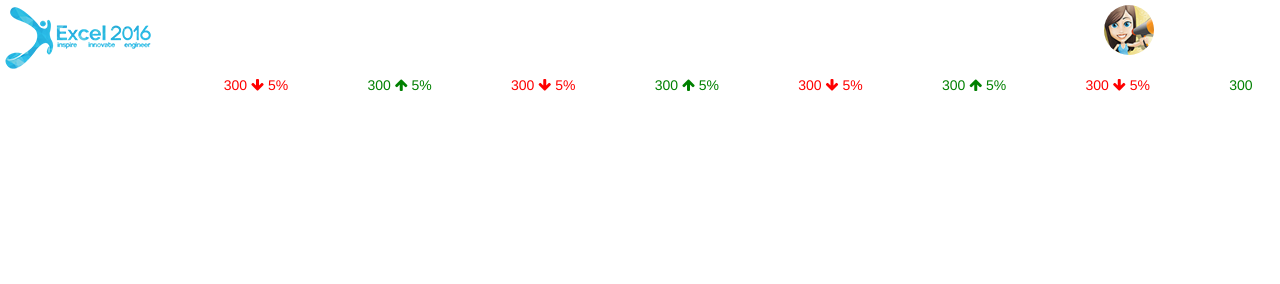
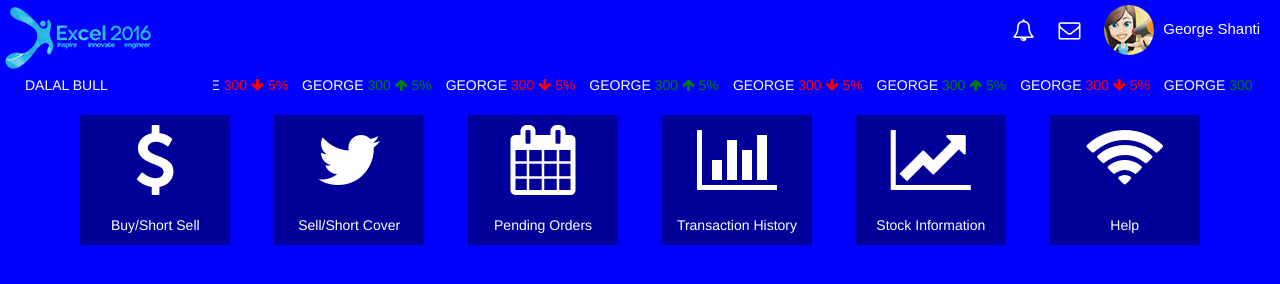
Before and after one commit to thezillion/doctype-finals, a website: page index.html in a window 1280 px wide. Drawn offline with nearby package versions, Linux system fonts and the light colour scheme.

Commit message:
features-container

```diff
--- a/george.css
+++ b/george.css
@@ -82,3 +82,27 @@
 		transform: translateX(-100%);
 	}
 }
+
+.features-container{
+	text-align: center;
+	padding:20px;
+}
+.feature-box{
+	text-align: center;
+	padding: 10px;
+	width: 150px;
+	display: inline-block;
+    background: rgba(0,0,0,0.4);
+    color: #ffffff;
+    margin: 0px 20px;
+}
+
+
+.feature-img{
+	font-size: 70px;
+}
+
+.feature-text{
+	display: block;
+	margin-top: 20px;
+}
--- a/index.html
+++ b/index.html
@@ -8,7 +8,7 @@
 		<link rel="stylesheet" href="george.css" />
 		<script src="https://maxcdn.bootstrapcdn.com/bootstrap/3.3.7/js/bootstrap.min.js"></script>
 	<head>
-	<body>
+	<body style="background: blue">
 		<div>
 			<div class="header-container col-lg-12">
 				<a class="logo-link" href="index.html"><img src="img/logo/logo-mec.png" /></a>
@@ -157,7 +157,30 @@
 				</div>
 			</div>
 			<div class="features-container col-lg-12">
-
+				<div class="feature-box">
+					<i class="fa fa-dollar feature-img"></i>
+					<span class="feature-text">Buy/Short Sell</span>
+				</div>
+				<div class="feature-box">
+					<i class="fa fa-twitter feature-img"></i>
+					<span class="feature-text">Sell/Short Cover</span>
+				</div>
+				<div class="feature-box">
+					<i class="fa fa-calendar feature-img"></i>
+					<span class="feature-text">Pending Orders</span>
+				</div>
+				<div class="feature-box">
+					<i class="fa fa-bar-chart feature-img"></i>
+					<span class="feature-text">Transaction History</span>
+				</div>
+				<div class="feature-box">
+					<i class="fa fa-line-chart feature-img"></i>
+					<span class="feature-text">Stock Information</span>
+				</div>
+				<div class="feature-box">
+					<i class="fa fa-wifi feature-img"></i>
+					<span class="feature-text">Help</span>
+				</div>
 			</div>
 			<div class="stats-container col-lg-12">
 
```
